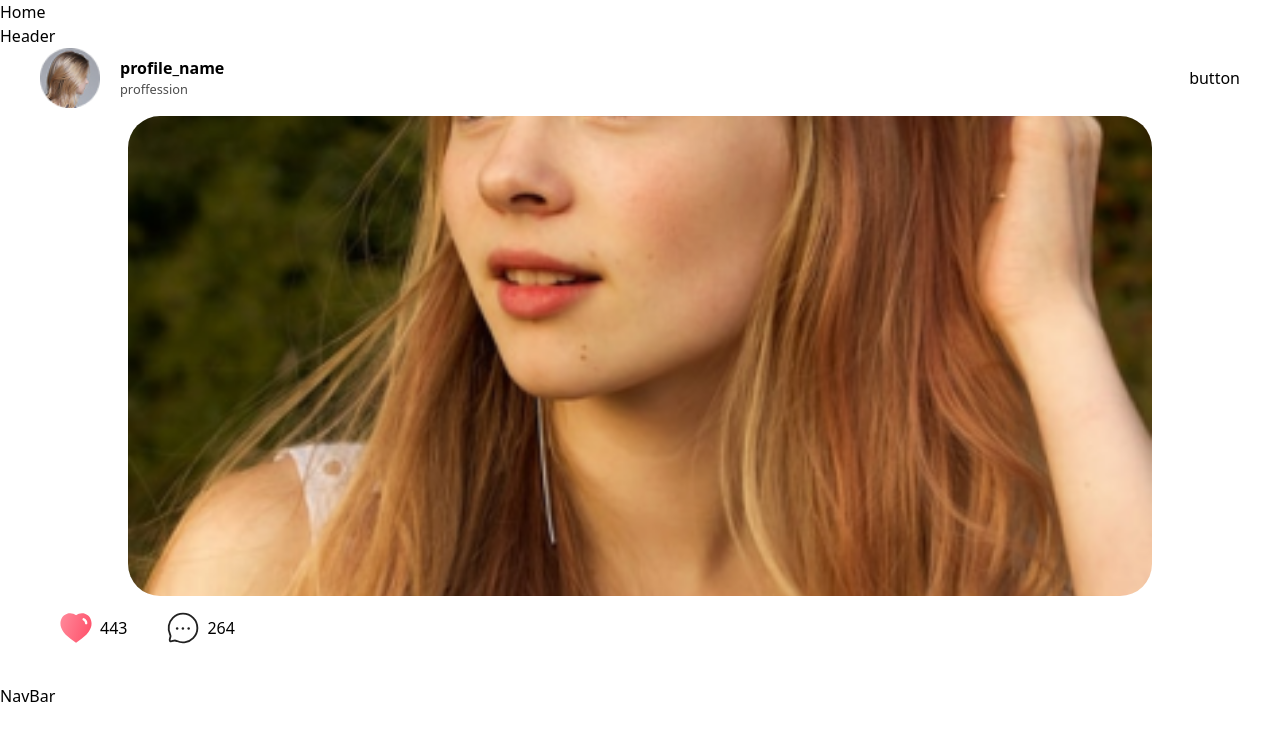
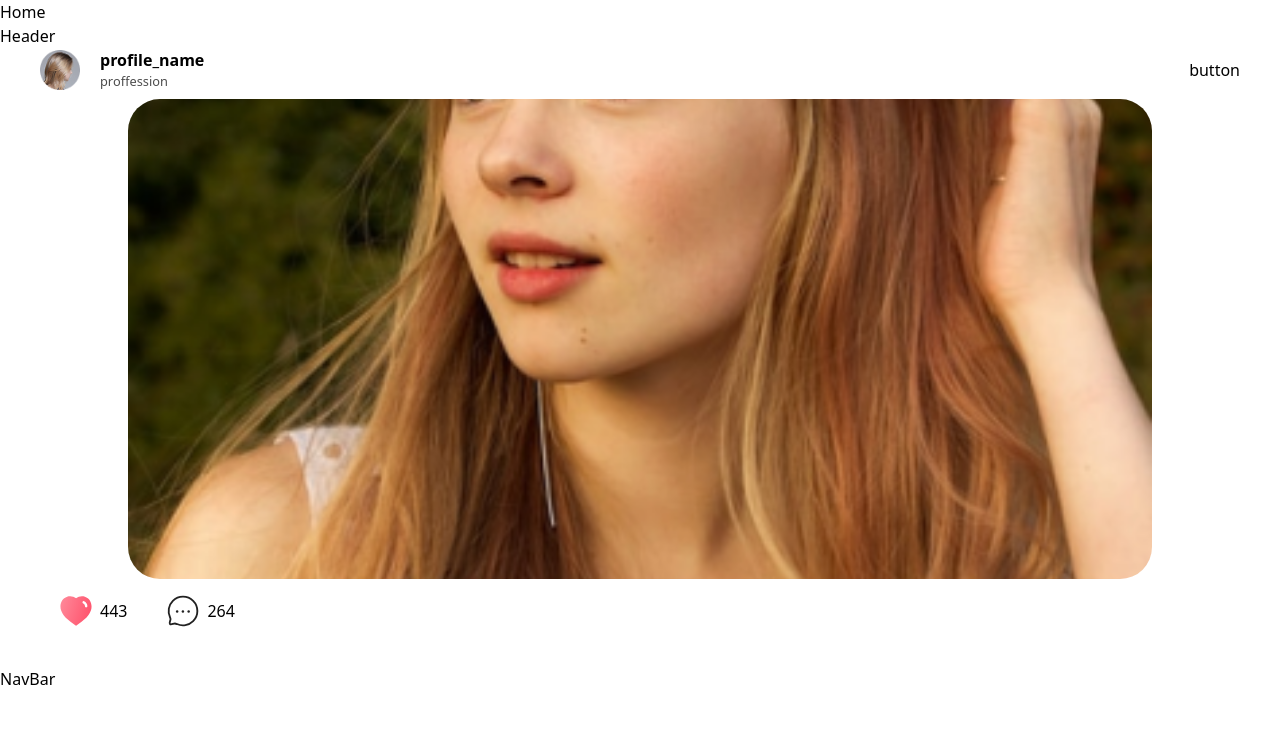
Before and after one commit to bebzbzbz/Sparkle-App, a React (Vite) app: page /home in a window 1280 px wide. Shown: the top 740 px of the page. Built offline with nearby package versions, Linux system fonts and the light colour scheme.

Commit message:
ppp link added

```diff
--- a/src/components/ProfilePreviewCard/ProfilePreviewCard.tsx
+++ b/src/components/ProfilePreviewCard/ProfilePreviewCard.tsx
@@ -1,11 +1,13 @@
+import { Link } from "react-router-dom";
 import MainButton from "../MainButton/MainButton";
 
 const ProfilePreviewCard = () => {
-    // bild und name sind klickbar zu profil
+    // bild und name sind klickbar zu profil ✔︎
     return (
         <article className="px-10 w-full flex justify-between items-center">
+            <Link to="/profile">
             <div className="flex items-center justify-center gap-5">
-                <div className="h-15 w-15">
+                <div className="h-10 w-10">
                     <img className="h-full object-fill" src="/public/svg/ProfilePlaceholder.png" alt="profilepicture placeholder" />
                 </div>
                 <div className="flex flex-col ">
@@ -13,7 +15,9 @@ const ProfilePreviewCard = () => {
                     <p className=" text-[0.8rem] font-extralight opacity-70">proffession</p>
                 </div>
             </div>
+            </Link>
 
+            {/* nur solange der mainbutton noch keine funktion hat, dann gerne löschen */}
         <p>button</p>
             <MainButton/>
         </article>
```
